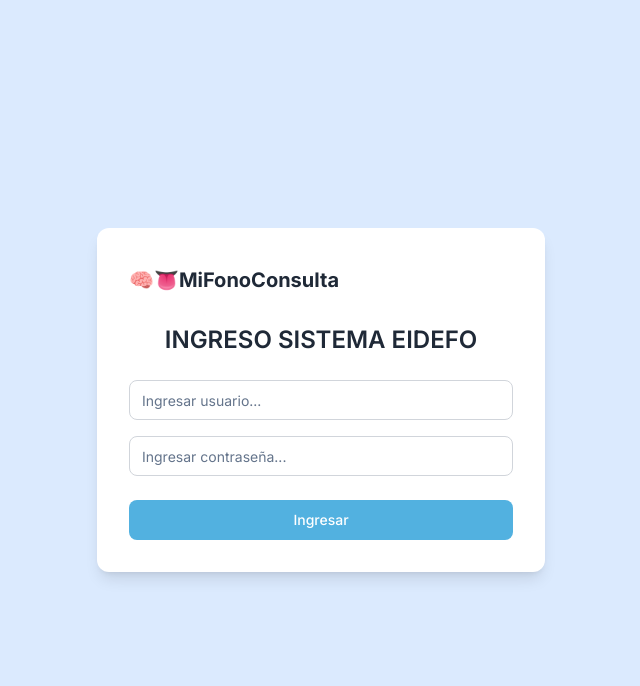
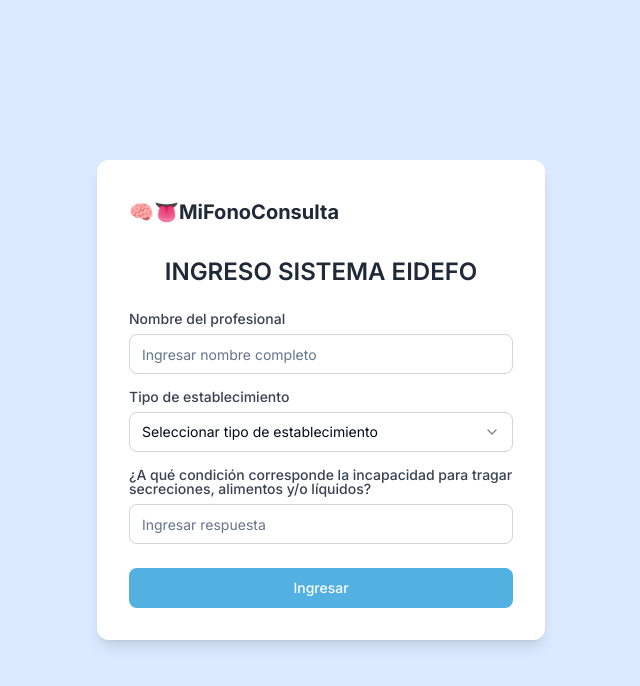
Before and after one commit to tufonoayuda-pixel/eidefo-deglu, a React (Vite) app: page /login in a window 1280 px wide. Shown: the top 686 px of the page, without its empty margins (319-959 px from the left). Built offline with nearby package versions, Linux system fonts and the light colour scheme.

Commit message:
[dyad] wrote 5 file(s)

```diff
--- a/src/components/Header.tsx
+++ b/src/components/Header.tsx
@@ -6,7 +6,7 @@ import { useNavigate } from 'react-router-dom';
 import { Button } from '@/components/ui/button';
 
 const Header = () => {
-  const { logout, userEmail } = useAuth(); // Get userEmail from context
+  const { logout, professionalName, establishmentType } = useAuth(); // Get professionalName and establishmentType from context
   const navigate = useNavigate();
 
   const handleLogout = () => {
@@ -15,9 +15,10 @@ const Header = () => {
   };
 
   return (
-    <div className="bg-blue-50 p-3 border-b border-gray-200 flex justify-between items-center"> {/* Changed from bg-red-50 */}
+    <div className="bg-blue-50 p-3 border-b border-gray-200 flex justify-between items-center">
       <div className="flex items-center gap-4">
-        <span className="text-sm text-gray-700">Usuario: ({userEmail || 'Invitado'})</span> {/* Display dynamic userEmail */}
+        <span className="text-sm text-gray-700">Profesional: ({professionalName || 'Invitado'})</span> {/* Display dynamic professionalName */}
+        {establishmentType && <span className="text-sm text-gray-700">Establecimiento: ({establishmentType})</span>} {/* Display establishmentType */}
         <Button
           variant="ghost"
           onClick={handleLogout}
--- a/src/context/AuthContext.tsx
+++ b/src/context/AuthContext.tsx
@@ -4,8 +4,9 @@ import React, { createContext, useContext, useState, ReactNode } from 'react';
 
 interface AuthContextType {
   isLoggedIn: boolean;
-  userEmail: string | null; // Add userEmail to the context type
-  login: (email: string) => void; // Modify login to accept email
+  professionalName: string | null; // Changed from userEmail
+  establishmentType: string | null; // New field
+  login: (professionalName: string, establishmentType: string) => void; // Modified login signature
   logout: () => void;
 }
 
@@ -15,26 +16,33 @@ export const AuthProvider = ({ children }: { children: ReactNode }) => {
   const [isLoggedIn, setIsLoggedIn] = useState<boolean>(() => {
     return localStorage.getItem('isLoggedIn') === 'true';
   });
-  const [userEmail, setUserEmail] = useState<string | null>(() => {
-    return localStorage.getItem('userEmail'); // Initialize userEmail from localStorage
+  const [professionalName, setProfessionalName] = useState<string | null>(() => {
+    return localStorage.getItem('professionalName'); // Initialize from localStorage
+  });
+  const [establishmentType, setEstablishmentType] = useState<string | null>(() => {
+    return localStorage.getItem('establishmentType'); // Initialize from localStorage
   });
 
-  const login = (email: string) => {
+  const login = (name: string, type: string) => {
     setIsLoggedIn(true);
-    setUserEmail(email); // Set user email
+    setProfessionalName(name);
+    setEstablishmentType(type);
     localStorage.setItem('isLoggedIn', 'true');
-    localStorage.setItem('userEmail', email); // Store user email in localStorage
+    localStorage.setItem('professionalName', name);
+    localStorage.setItem('establishmentType', type);
   };
 
   const logout = () => {
     setIsLoggedIn(false);
-    setUserEmail(null); // Clear user email
+    setProfessionalName(null);
+    setEstablishmentType(null);
     localStorage.removeItem('isLoggedIn');
-    localStorage.removeItem('userEmail'); // Remove user email from localStorage
+    localStorage.removeItem('professionalName');
+    localStorage.removeItem('establishmentType');
   };
 
   return (
-    <AuthContext.Provider value={{ isLoggedIn, userEmail, login, logout }}>
+    <AuthContext.Provider value={{ isLoggedIn, professionalName, establishmentType, login, logout }}>
       {children}
     </AuthContext.Provider>
   );
--- a/src/pages/IdentificationPage.tsx
+++ b/src/pages/IdentificationPage.tsx
@@ -9,8 +9,9 @@ import { Button } from "@/components/ui/button";
 import { Checkbox } from "@/components/ui/checkbox";
 import { toast } from 'sonner';
 import Header from '@/components/Header';
-import { useNavigate } from 'react-router-dom';
+import { useNavigate, useLocation } from 'react-router-dom';
 import { IdentificationData, EvaluationData } from '@/types/evaluation'; // Import interfaces
+import { useAuth } from '@/context/AuthContext'; // Import useAuth
 
 const medicalHistoryOptions = [
   "ACV",
@@ -24,6 +25,10 @@ const medicalHistoryOptions = [
 
 const IdentificationPage = () => {
   const navigate = useNavigate();
+  const location = useLocation();
+  const prevEvaluationData: EvaluationData | undefined = location.state?.evaluationData; // Get previous data
+  const { professionalName, establishmentType } = useAuth(); // Get professionalName and establishmentType from AuthContext
+
   const [patientName, setPatientName] = useState('');
   const [age, setAge] = useState('');
   const [medicalHistoryToggle, setMedicalHistoryToggle] = useState(false);
@@ -57,7 +62,9 @@ const IdentificationPage = () => {
       medicalHistoryToggle,
       selectedMedicalHistory: finalMedicalHistory,
       otherMedicalHistory,
-      swallowingHistory
+      swallowingHistory,
+      professionalName: professionalName || 'Desconocido', // Include professionalName
+      establishmentType: establishmentType || 'Desconocido', // Include establishmentType
     };
 
     const evaluationData: EvaluationData = {
@@ -74,6 +81,11 @@ const IdentificationPage = () => {
 
       <div className="max-w-3xl mx-auto p-6 bg-white rounded-xl shadow-lg my-8">
         <h1 className="text-2xl font-semibold text-efodea-blue mb-6">Etapa 1 - Identificación</h1>
+
+        <div className="mb-6 p-4 bg-blue-50 rounded-lg border border-blue-100 text-gray-700">
+          <p><span className="font-medium">Profesional:</span> {professionalName || 'N/A'}</p>
+          <p><span className="font-medium">Establecimiento:</span> {establishmentType || 'N/A'}</p>
+        </div>
 
         <form onSubmit={handleSubmit}>
           <div className="mb-6">
--- a/src/pages/LoginPage.tsx
+++ b/src/pages/LoginPage.tsx
@@ -4,13 +4,15 @@ import React, { useState, useEffect } from 'react';
 import { Input } from "@/components/ui/input";
 import { Button } from "@/components/ui/button";
 import { Label } from "@/components/ui/label";
+import { Select, SelectContent, SelectItem, SelectTrigger, SelectValue } from "@/components/ui/select"; // Import Select components
 import { useNavigate } from 'react-router-dom';
 import { toast } from 'sonner';
 import { useAuth } from '@/context/AuthContext'; // Import useAuth
 
 const LoginPage = () => {
-  const [username, setUsername] = useState('');
-  const [password, setPassword] = useState('');
+  const [professionalName, setProfessionalName] = useState('');
+  const [establishmentType, setEstablishmentType] = useState<string | undefined>(undefined);
+  const [securityAnswer, setSecurityAnswer] = useState('');
   const [errorMessage, setErrorMessage] = useState('');
   const navigate = useNavigate();
   const { login, isLoggedIn } = useAuth(); // Use the auth context
@@ -25,19 +27,19 @@ const LoginPage = () => {
     e.preventDefault();
     setErrorMessage(''); // Clear previous errors
 
-    if (!username || !password) {
-      setErrorMessage('Por favor, ingrese usuario y contraseña.');
+    if (!professionalName || !establishmentType || !securityAnswer) {
+      setErrorMessage('Por favor, complete todos los campos.');
       return;
     }
 
-    // Simulate API call for authentication
-    if (username === 'test' && password === 'password') {
-      login(username); // Pass the username (email) to the login function
+    // Validate security question
+    if (securityAnswer.toLowerCase() === 'disfagia') {
+      login(professionalName, establishmentType); // Pass professional name and establishment type
       toast.success('¡Bienvenido al Sistema EIDEFO!');
-      // Redirection is now handled by the useEffect in App.tsx or this component
+      // Redirection is now handled by the useEffect in this component
     } else {
-      setErrorMessage('Credenciales incorrectas. Por favor, inténtelo nuevamente.');
-      toast.error('Credenciales incorrectas.');
+      setErrorMessage('Respuesta incorrecta a la pregunta de seguridad. Por favor, inténtelo nuevamente.');
+      toast.error('Respuesta incorrecta.');
     }
   };
 
@@ -53,29 +55,45 @@ const LoginPage = () => {
 
         <form onSubmit={handleSubmit}>
           <div className="input-group mb-4">
-            <Label htmlFor="username" className="sr-only">Usuario</Label>
+            <Label htmlFor="professionalName" className="block text-gray-700 font-medium mb-2">Nombre del profesional</Label>
             <Input
-              id="username"
+              id="professionalName"
               type="text"
-              placeholder="Ingresar usuario..."
-              value={username}
-              onChange={(e) => setUsername(e.target.value)}
+              placeholder="Ingresar nombre completo"
+              value={professionalName}
+              onChange={(e) => setProfessionalName(e.target.value)}
               required
               className="w-full p-3 border border-gray-300 rounded-lg focus:ring-2 focus:ring-blue-500 focus:border-blue-500 transition-all"
             />
           </div>
+
+          <div className="input-group mb-4">
+            <Label htmlFor="establishmentType" className="block text-gray-700 font-medium mb-2">Tipo de establecimiento</Label>
+            <Select onValueChange={setEstablishmentType} value={establishmentType}>
+              <SelectTrigger id="establishmentType" className="w-full p-3 border border-gray-300 rounded-lg focus:ring-2 focus:ring-blue-500 focus:border-blue-500 transition-all">
+                <SelectValue placeholder="Seleccionar tipo de establecimiento" />
+              </SelectTrigger>
+              <SelectContent>
+                <SelectItem value="Centro de salud familiar">Centro de salud familiar</SelectItem>
+                <SelectItem value="Hospital">Hospital</SelectItem>
+                <SelectItem value="Atención particular">Atención particular</SelectItem>
+              </SelectContent>
+            </Select>
+          </div>
+
           <div className="input-group mb-6">
-            <Label htmlFor="password" className="sr-only">Contraseña</Label>
+            <Label htmlFor="securityAnswer" className="block text-gray-700 font-medium mb-2">¿A qué condición corresponde la incapacidad para tragar secreciones, alimentos y/o líquidos?</Label>
             <Input
-              id="password"
-              type="password"
-              placeholder="Ingresar contraseña..."
-              value={password}
-              onChange={(e) => setPassword(e.target.value)}
+              id="securityAnswer"
+              type="text"
+              placeholder="Ingresar respuesta"
+              value={securityAnswer}
+              onChange={(e) => setSecurityAnswer(e.target.value)}
               required
               className="w-full p-3 border border-gray-300 rounded-lg focus:ring-2 focus:ring-blue-500 focus:border-blue-500 transition-all"
             />
           </div>
+
           {errorMessage && (
             <p className="error-message text-red-600 text-sm text-center mb-4">{errorMessage}</p>
           )}
--- a/src/types/evaluation.ts
+++ b/src/types/evaluation.ts
@@ -5,6 +5,8 @@ export interface IdentificationData {
   selectedMedicalHistory: string[];
   otherMedicalHistory: string;
   swallowingHistory: string;
+  professionalName: string; // New field
+  establishmentType: string; // New field
 }
 
 export interface RespirationData {
```
